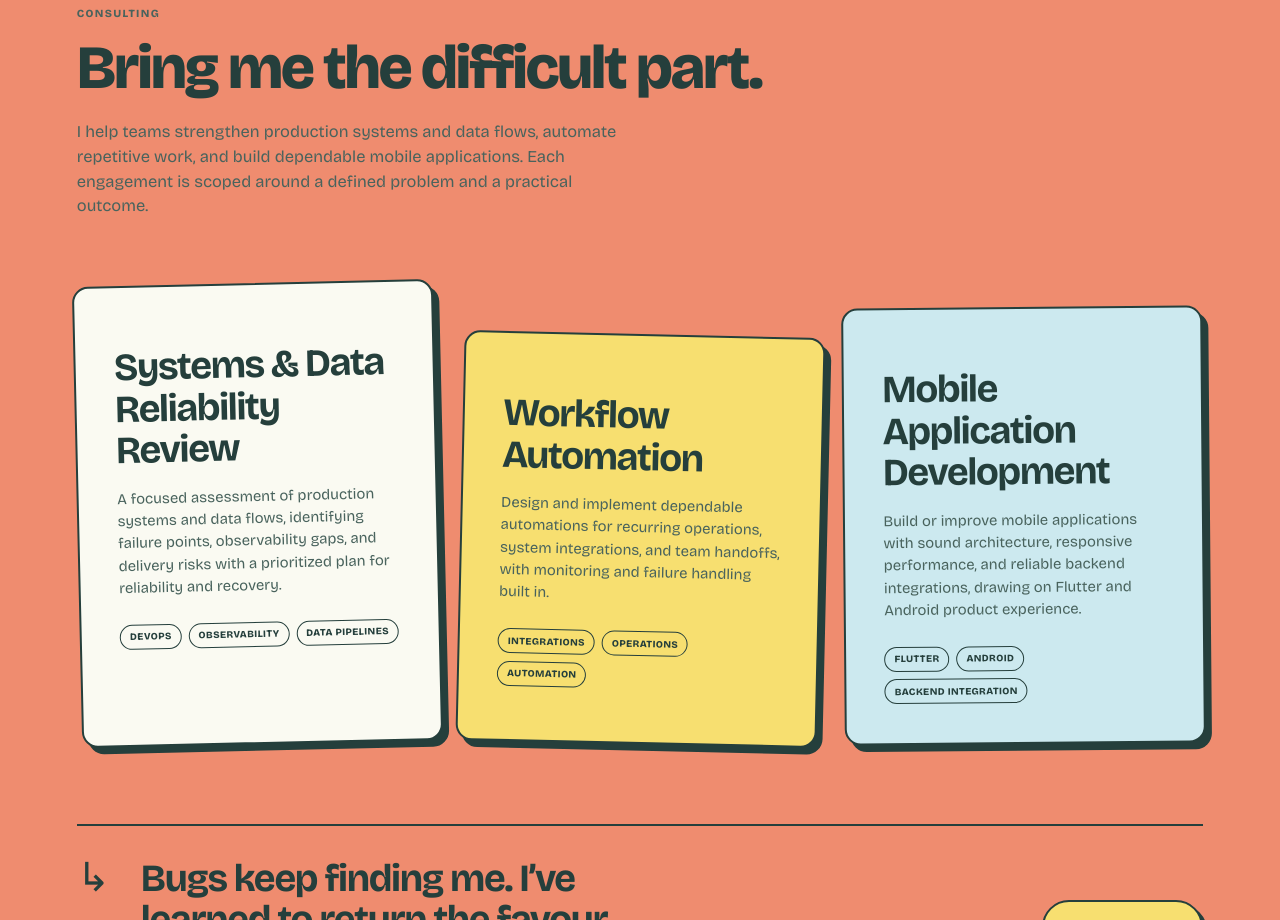
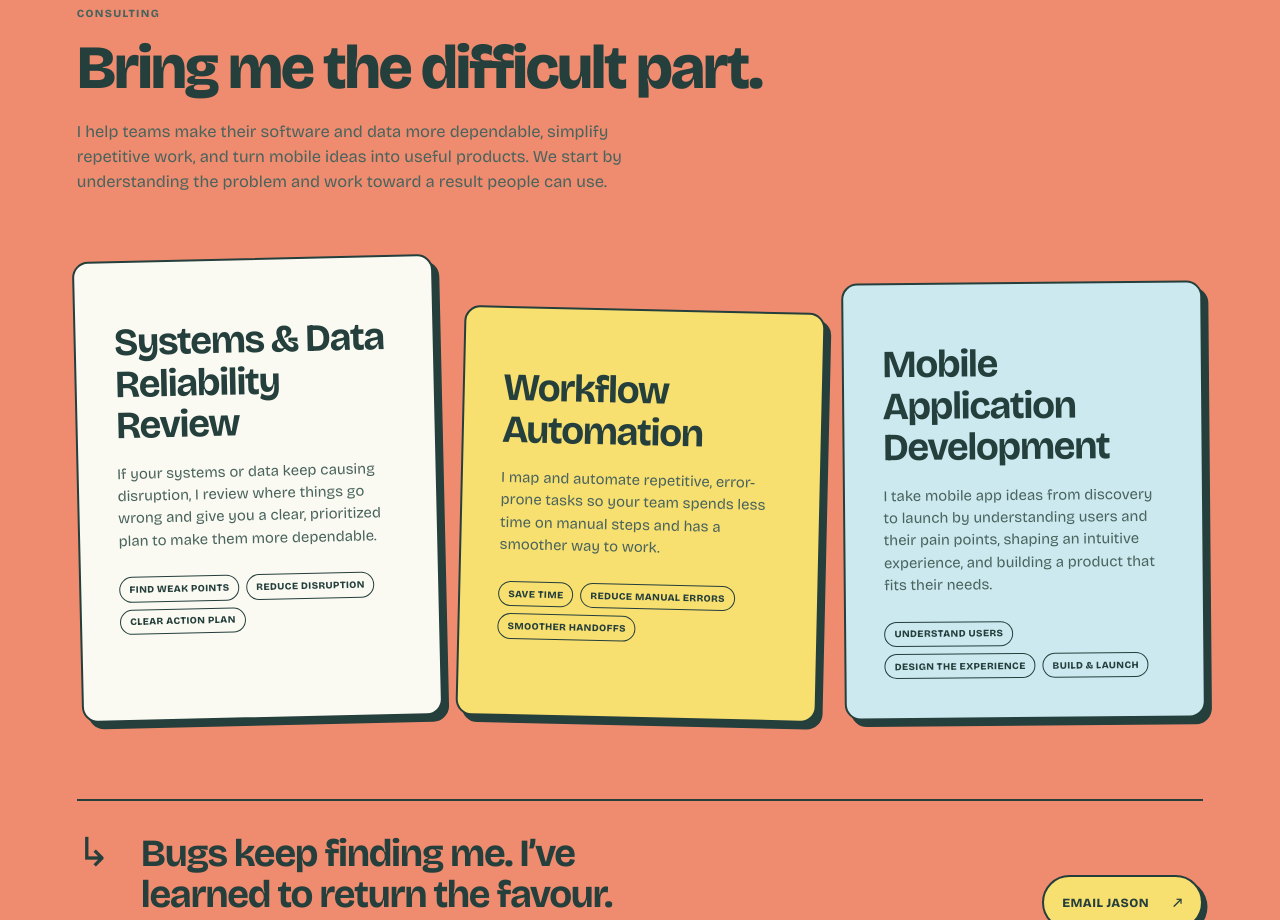
Before and after one commit to yfyau/yfyau.github.io, a React (Create React App) app: page / in a window 1280 px wide. Shown: the part 2880-3800 px from the top of the page. Built offline with nearby package versions, Linux system fonts and the light colour scheme.

Commit message:
Explain consulting services through client outcomes

```diff
--- a/public/index.html
+++ b/public/index.html
@@ -15,7 +15,7 @@
     <meta name="theme-color" content="#dcebf1" />
     <meta
       name="description"
-      content="Jason Yau is a Senior Software Engineer and consultant for systems and data reliability, workflow automation, and mobile application development."
+      content="Jason Yau offers systems and data reliability reviews, workflow automation, and mobile application development from understanding user needs and design through launch."
     />
     <link rel="manifest" href="%PUBLIC_URL%/manifest.json" />
     <link rel="canonical" href="https://jason.yfyau.com/" />
@@ -23,7 +23,7 @@
     <meta property="og:url" content="https://jason.yfyau.com/" />
     <meta property="og:type" content="website" />
     <meta property="og:title" content="Jason Yau | Senior Software Engineer &amp; Consultant" />
-    <meta property="og:description" content="Systems and data reliability, workflow automation, and mobile application development by Jason Yau." />
+    <meta property="og:description" content="Improve software reliability, simplify repetitive work, and create mobile apps around real user needs with Jason Yau." />
     <meta property="og:site_name" content="Jason Yau" />
     <meta property="og:locale" content="en_CA" />
     <meta property="og:image" content="https://jason.yfyau.com/og-card-v3.png" />
@@ -34,7 +34,7 @@
 
     <meta name="twitter:card" content="summary_large_image" />
     <meta name="twitter:title" content="Jason Yau | Senior Software Engineer &amp; Consultant" />
-    <meta name="twitter:description" content="Systems and data reliability, workflow automation, and mobile application development by Jason Yau." />
+    <meta name="twitter:description" content="Improve software reliability, simplify repetitive work, and create mobile apps around real user needs with Jason Yau." />
     <meta name="twitter:image" content="https://jason.yfyau.com/og-card-v3.png" />
     <meta name="twitter:image:alt" content="Jason Yau: I build software that holds up" />
 
@@ -54,16 +54,15 @@
               "https://www.linkedin.com/in/yfyau/"
             ],
             "knowsAbout": [
-              "TypeScript", "Node.js", "React", "Distributed systems",
-              "Systems and data reliability", "DevOps", "Observability",
-              "Workflow automation", "Flutter", "Android", "Mobile application development"
+              "Systems and data reliability", "Workflow automation",
+              "Mobile application development", "Product discovery", "User experience design"
             ]
           },
           {
             "@type": "Service",
             "@id": "https://jason.yfyau.com/#systems-data-reliability",
             "name": "Systems & Data Reliability Review",
-            "description": "A focused assessment of production systems and data flows, identifying failure points, observability gaps, and delivery risks with a prioritized plan for reliability and recovery.",
+            "description": "If your systems or data keep causing disruption, I review where things go wrong and give you a clear, prioritized plan to make them more dependable.",
             "serviceType": "Systems and data reliability consulting",
             "provider": { "@id": "https://jason.yfyau.com/#person" },
             "url": "https://jason.yfyau.com/#systems-data-reliability"
@@ -72,7 +71,7 @@
             "@type": "Service",
             "@id": "https://jason.yfyau.com/#workflow-automation",
             "name": "Workflow Automation",
-            "description": "Design and implement dependable automations for recurring operations, system integrations, and team handoffs, with monitoring and failure handling built in.",
+            "description": "I map and automate repetitive, error-prone tasks so your team spends less time on manual steps and has a smoother way to work.",
             "serviceType": "Workflow automation consulting",
             "provider": { "@id": "https://jason.yfyau.com/#person" },
             "url": "https://jason.yfyau.com/#workflow-automation"
@@ -81,7 +80,7 @@
             "@type": "Service",
             "@id": "https://jason.yfyau.com/#mobile-app-development",
             "name": "Mobile Application Development",
-            "description": "Build or improve mobile applications with sound architecture, responsive performance, and reliable backend integrations, drawing on Flutter and Android product experience.",
+            "description": "I take mobile app ideas from discovery to launch by understanding users and their pain points, shaping an intuitive experience, and building a product that fits their needs.",
             "serviceType": "Mobile application development",
             "provider": { "@id": "https://jason.yfyau.com/#person" },
             "url": "https://jason.yfyau.com/#mobile-app-development"
@@ -108,17 +107,16 @@
           </h1>
           <p class="no-script-intro">
             JavaScript is unavailable, but the essentials should not be. I&rsquo;m
-            Jason Yau, a Senior Software Engineer at Okta with product,
-            platform, and mobile engineering experience. I take selected
-            consulting engagements in systems and data reliability, workflow
-            automation, and mobile application development.
+            Jason Yau, a Senior Software Engineer at Okta. I help teams find
+            causes of unreliable software and data, simplify repetitive work,
+            and take mobile app ideas from user needs through design to launch.
           </p>
           <div class="no-script-services" aria-labelledby="no-script-services-title">
             <h2 id="no-script-services-title">Consulting services</h2>
             <ul>
-              <li><strong>Systems &amp; Data Reliability Review</strong><span>Production systems, data flows, and DevOps practices.</span></li>
-              <li><strong>Workflow Automation</strong><span>Reliable automation for operations, integrations, and handoffs.</span></li>
-              <li><strong>Mobile Application Development</strong><span>Mobile products, performance, and backend integration.</span></li>
+              <li><strong>Systems &amp; Data Reliability Review</strong><span>Find what causes disruption and get a clear plan to make systems and data more dependable.</span></li>
+              <li><strong>Workflow Automation</strong><span>Save time by turning repetitive tasks into simpler ways of working.</span></li>
+              <li><strong>Mobile Application Development</strong><span>Understand users, design the experience, and build an app from idea to launch.</span></li>
             </ul>
           </div>
           <nav class="no-script-links" aria-label="Contact Jason Yau">
--- a/src/v2/PortfolioV2.js
+++ b/src/v2/PortfolioV2.js
@@ -466,25 +466,25 @@ function PortfolioV2() {
             <p className="v2-eyebrow">CONSULTING</p>
             <h2 id="v2-service-title">Bring me the difficult part.</h2>
             <p>
-              I help teams strengthen production systems and data flows, automate repetitive work, and build dependable mobile applications. Each engagement is scoped around a defined problem and a practical outcome.
+              I help teams make their software and data more dependable, simplify repetitive work, and turn mobile ideas into useful products. We start by understanding the problem and work toward a result people can use.
             </p>
           </div>
 
           <div className="v2-service-grid">
             <article className="v2-service-offer v2-service-offer--reliability" id="systems-data-reliability">
               <h3>Systems &amp; Data Reliability Review</h3>
-              <p>A focused assessment of production systems and data flows, identifying failure points, observability gaps, and delivery risks with a prioritized plan for reliability and recovery.</p>
-              <ul><li>DevOps</li><li>Observability</li><li>Data pipelines</li></ul>
+              <p>If your systems or data keep causing disruption, I review where things go wrong and give you a clear, prioritized plan to make them more dependable.</p>
+              <ul><li>Find weak points</li><li>Reduce disruption</li><li>Clear action plan</li></ul>
             </article>
             <article className="v2-service-offer v2-service-offer--workflow" id="workflow-automation">
               <h3>Workflow Automation</h3>
-              <p>Design and implement dependable automations for recurring operations, system integrations, and team handoffs, with monitoring and failure handling built in.</p>
-              <ul><li>Integrations</li><li>Operations</li><li>Automation</li></ul>
+              <p>I map and automate repetitive, error-prone tasks so your team spends less time on manual steps and has a smoother way to work.</p>
+              <ul><li>Save time</li><li>Reduce manual errors</li><li>Smoother handoffs</li></ul>
             </article>
             <article className="v2-service-offer v2-service-offer--mobile" id="mobile-app-development">
               <h3>Mobile Application Development</h3>
-              <p>Build or improve mobile applications with sound architecture, responsive performance, and reliable backend integrations, drawing on Flutter and Android product experience.</p>
-              <ul><li>Flutter</li><li>Android</li><li>Backend integration</li></ul>
+              <p>I take mobile app ideas from discovery to launch by understanding users and their pain points, shaping an intuitive experience, and building a product that fits their needs.</p>
+              <ul><li>Understand users</li><li>Design the experience</li><li>Build &amp; launch</li></ul>
             </article>
           </div>
 
```
Also changed, not shown: 2 other files (tests, documents, lock files or other folders).
